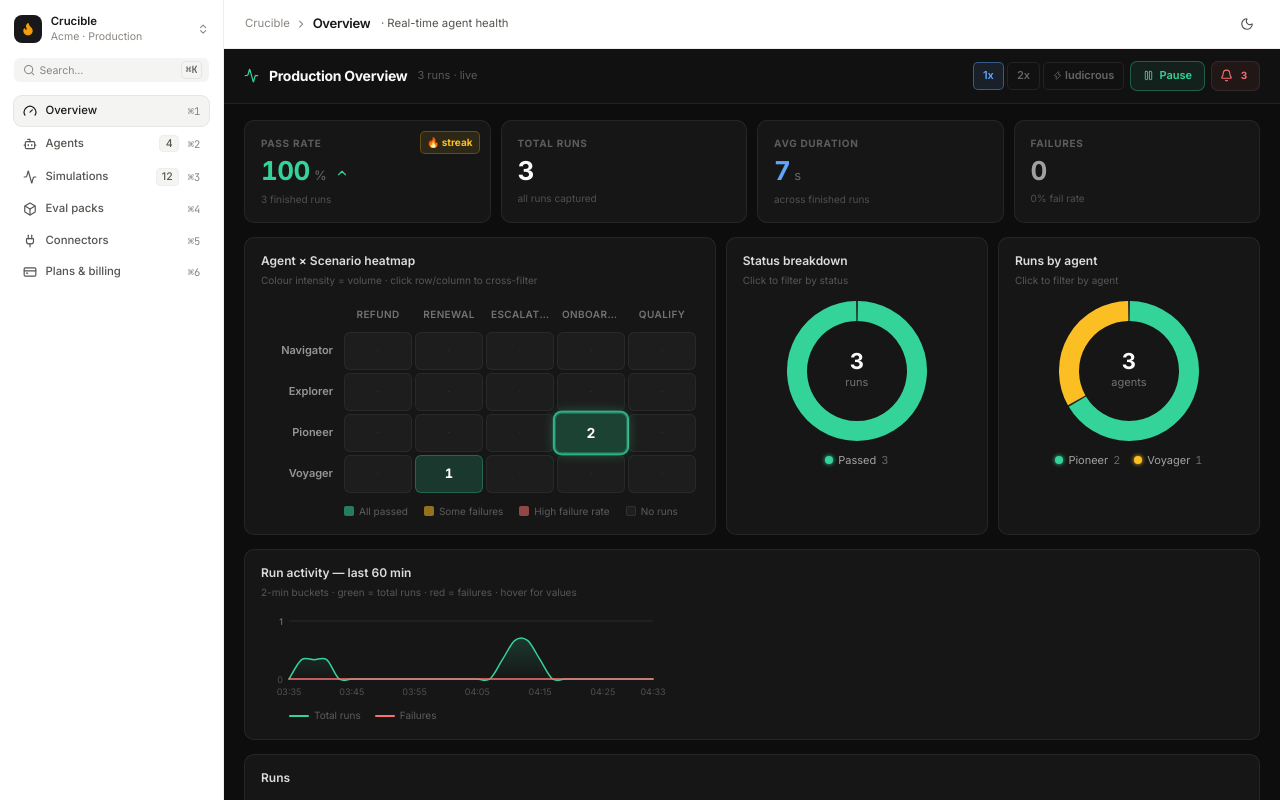
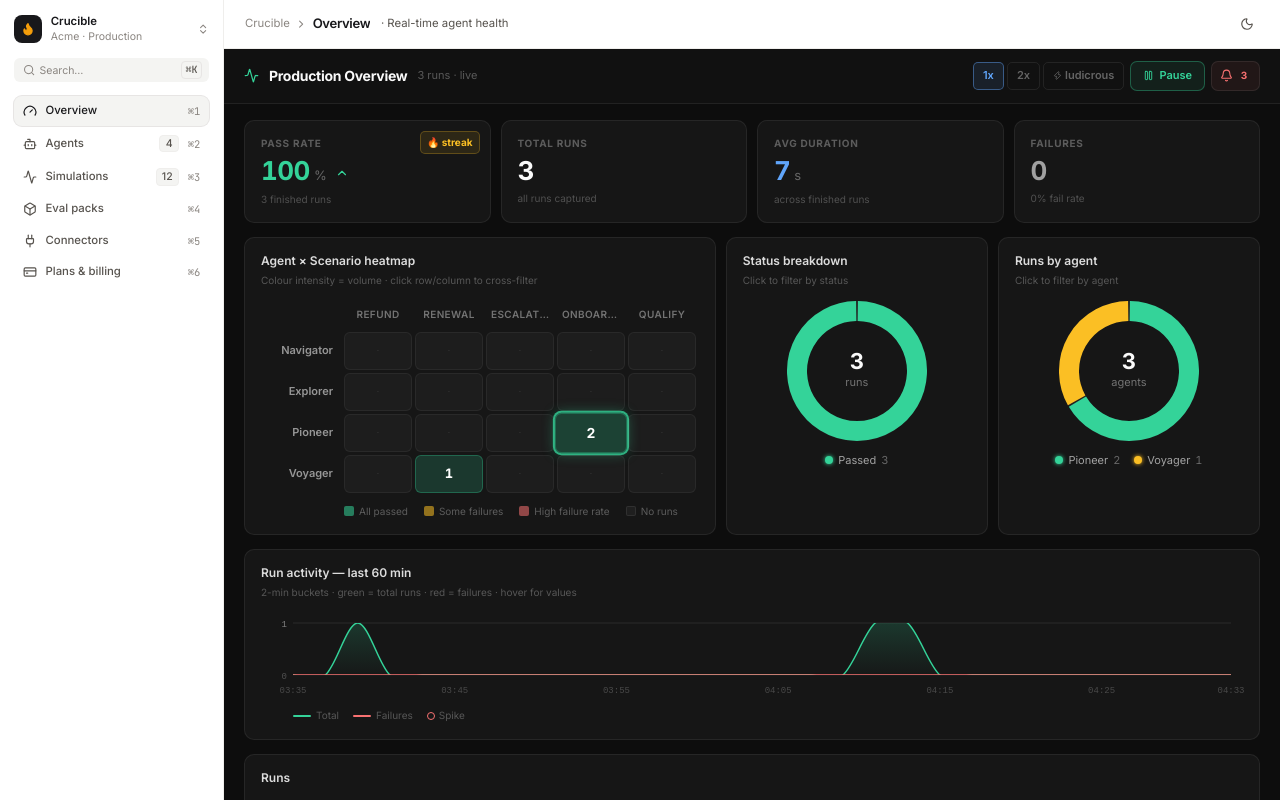
Before and after one commit to Soffi-Originals/crucible-demo, a React (Vite) app: page / in a window 1280 px wide. Shown: the top 800 px of the page. Built offline with nearby package versions, Linux system fonts and the light colour scheme.

Commit message:
AI: Update src/components/charts/TimeSeriesChart.tsx

```diff
--- a/src/components/charts/TimeSeriesChart.tsx
+++ b/src/components/charts/TimeSeriesChart.tsx
@@ -1,246 +1,337 @@
 import * as React from 'react'
 
 export interface TimeSeriesPoint {
-  label: string      // e.g. "12:04"
+  label: string
   passed: number
   failed: number
   total: number
+  tsMs: number // epoch ms for this bucket
 }
 
 interface TimeSeriesChartProps {
   points: TimeSeriesPoint[]
   height?: number
+  windowSec?: number // how many seconds of data to show
+  onBrush?: (from: number, to: number) => void // epoch ms range from brush
+  brushRange?: [number, number] | null
 }
 
-function smooth(pts: number[]): number[] {
-  if (pts.length < 3) return pts
-  return pts.map((v, i) => {
-    if (i === 0 || i === pts.length - 1) return v
-    return (pts[i - 1] + v + pts[i + 1]) / 3
-  })
-}
-
+// Catmull-Rom path builder (no NaN guard)
 function buildPath(values: number[], maxVal: number, w: number, h: number): string {
-  if (values.length < 2) return ''
-  const stepX = w / (values.length - 1)
-  const scaleY = maxVal > 0 ? h / maxVal : 1
-
-  const points = values.map((v, i) => ({
-    x: i * stepX,
-    y: h - v * scaleY,
-  }))
-
-  // Catmull-rom to cubic bezier
-  let d = `M ${points[0].x} ${points[0].y}`
-  for (let i = 0; i < points.length - 1; i++) {
-    const p0 = points[Math.max(0, i - 1)]
-    const p1 = points[i]
-    const p2 = points[i + 1]
-    const p3 = points[Math.min(points.length - 1, i + 2)]
-
+  if (values.length < 2 || w <= 0 || h <= 0) return ''
+  const safe = maxVal > 0 ? maxVal : 1
+  const step = w / Math.max(values.length - 1, 1)
+  const pts = values.map((v, i) => ({ x: i * step, y: h - (v / safe) * h }))
+  let d = `M ${pts[0].x.toFixed(2)} ${pts[0].y.toFixed(2)}`
+  for (let i = 0; i < pts.length - 1; i++) {
+    const p0 = pts[Math.max(0, i - 1)]
+    const p1 = pts[i]
+    const p2 = pts[i + 1]
+    const p3 = pts[Math.min(pts.length - 1, i + 2)]
     const cp1x = p1.x + (p2.x - p0.x) / 6
     const cp1y = p1.y + (p2.y - p0.y) / 6
     const cp2x = p2.x - (p3.x - p1.x) / 6
     const cp2y = p2.y - (p3.y - p1.y) / 6
-
-    d += ` C ${cp1x} ${cp1y} ${cp2x} ${cp2y} ${p2.x} ${p2.y}`
+    d += ` C ${cp1x.toFixed(2)} ${cp1y.toFixed(2)} ${cp2x.toFixed(2)} ${cp2y.toFixed(2)} ${p2.x.toFixed(2)} ${p2.y.toFixed(2)}`
   }
   return d
 }
 
-function buildAreaPath(values: number[], maxVal: number, w: number, h: number): string {
+function buildArea(values: number[], maxVal: number, w: number, h: number): string {
   const line = buildPath(values, maxVal, w, h)
-  if (!line) return ''
-  const stepX = w / (values.length - 1)
-  const lastX = (values.length - 1) * stepX
-  return `${line} L ${lastX} ${h} L 0 ${h} Z`
+  if (!line || values.length < 2) return ''
+  const step = w / Math.max(values.length - 1, 1)
+  const lastX = ((values.length - 1) * step).toFixed(2)
+  return `${line} L ${lastX} ${h.toFixed(2)} L 0 ${h.toFixed(2)} Z`
 }
 
-export function TimeSeriesChart({ points, height = 80 }: TimeSeriesChartProps) {
+// Detect anomaly spikes (value > mean + 2σ)
+function anomalyIdxs(values: number[]): Set<number> {
+  if (values.length < 4) return new Set()
+  const mean = values.reduce((s, v) => s + v, 0) / values.length
+  const variance = values.reduce((s, v) => s + (v - mean) ** 2, 0) / values.length
+  const sigma = Math.sqrt(variance)
+  const threshold = mean + 2 * sigma
+  const out = new Set<number>()
+  values.forEach((v, i) => { if (v > threshold && sigma > 0) out.add(i) })
+  return out
+}
+
+export function TimeSeriesChart({ points, height = 110, onBrush, brushRange }: TimeSeriesChartProps) {
+  const containerRef = React.useRef<HTMLDivElement>(null)
   const svgRef = React.useRef<SVGSVGElement>(null)
-  const [svgW, setSvgW] = React.useState(400)
-  const [tooltip, setTooltip] = React.useState<{ x: number; y: number; pt: TimeSeriesPoint } | null>(null)
+  const [svgW, setSvgW] = React.useState(600)
+  const [hoverIdx, setHoverIdx] = React.useState<number | null>(null)
+  const [brushStart, setBrushStart] = React.useState<number | null>(null)
+  const [brushEnd, setBrushEnd] = React.useState<number | null>(null)
+  const [isDragging, setIsDragging] = React.useState(false)
 
   React.useEffect(() => {
-    if (!svgRef.current) return
+    if (!containerRef.current) return
     const ro = new ResizeObserver((entries) => {
-      setSvgW(entries[0].contentRect.width)
+      const w = entries[0].contentRect.width
+      if (w > 0) setSvgW(w)
     })
-    ro.observe(svgRef.current.parentElement!)
-    setSvgW(svgRef.current.parentElement!.getBoundingClientRect().width)
+    ro.observe(containerRef.current)
+    const w = containerRef.current.getBoundingClientRect().width
+    if (w > 0) setSvgW(w)
     return () => ro.disconnect()
   }, [])
 
-  const PAD = { top: 8, right: 8, bottom: 24, left: 28 }
-  const w = svgW - PAD.left - PAD.right
-  const h = height - PAD.top - PAD.bottom
+  const PAD = { top: 10, right: 12, bottom: 28, left: 32 }
+  const w = Math.max(svgW - PAD.left - PAD.right, 1)
+  const h = Math.max(height - PAD.top - PAD.bottom, 1)
 
-  const smoothedTotal = smooth(points.map((p) => p.total))
-  const smoothedFailed = smooth(points.map((p) => p.failed))
-  const maxVal = Math.max(...smoothedTotal, 1)
+  const totals = points.map((p) => p.total)
+  const fails = points.map((p) => p.failed)
+  const maxVal = Math.max(...totals, 1)
 
-  const totalPath = buildPath(smoothedTotal, maxVal, w, h)
-  const failPath = buildPath(smoothedFailed, maxVal, w, h)
-  const totalArea = buildAreaPath(smoothedTotal, maxVal, w, h)
+  const totalPath = buildPath(totals, maxVal, w, h)
+  const failPath = buildPath(fails, maxVal, w, h)
+  const totalArea = buildArea(totals, maxVal, w, h)
 
-  // Y-axis ticks
   const yTicks = [0, Math.ceil(maxVal / 2), Math.ceil(maxVal)]
+  const anomalies = anomalyIdxs(fails)
 
-  // X-axis labels (only every Nth to avoid crowding)
+  // Only label every Nth bucket to avoid crowding — show ~6 labels
+  const step = w / Math.max(points.length - 1, 1)
   const labelEvery = Math.max(1, Math.floor(points.length / 6))
 
-  // Hover handling
+  // Convert pixel X to data index
+  const xToIdx = (px: number) => {
+    const rel = px - PAD.left
+    return Math.max(0, Math.min(points.length - 1, Math.round((rel / w) * (points.length - 1))))
+  }
+
   const handleMouseMove = (e: React.MouseEvent<SVGSVGElement>) => {
     const rect = svgRef.current!.getBoundingClientRect()
-    const relX = e.clientX - rect.left - PAD.left
-    const idx = Math.round((relX / w) * (points.length - 1))
-    const clamped = Math.max(0, Math.min(points.length - 1, idx))
-    const pt = points[clamped]
-    const stepX = w / Math.max(1, points.length - 1)
-    setTooltip({ x: clamped * stepX + PAD.left, y: PAD.top, pt })
+    const relX = e.clientX - rect.left
+    const idx = xToIdx(relX)
+    setHoverIdx(idx)
+    if (isDragging && brushStart !== null) {
+      setBrushEnd(relX - PAD.left)
+    }
   }
+
+  const handleMouseDown = (e: React.MouseEvent<SVGSVGElement>) => {
+    const rect = svgRef.current!.getBoundingClientRect()
+    setBrushStart(e.clientX - rect.left - PAD.left)
+    setBrushEnd(null)
+    setIsDragging(true)
+  }
+
+  const handleMouseUp = () => {
+    if (isDragging && brushStart !== null && brushEnd !== null && onBrush && points.length > 1) {
+      const i1 = xToIdx(brushStart + PAD.left)
+      const i2 = xToIdx(brushEnd + PAD.left)
+      const [lo, hi] = i1 <= i2 ? [i1, i2] : [i2, i1]
+      if (hi > lo && points[lo] && points[hi]) {
+        onBrush(points[lo].tsMs, points[hi].tsMs)
+      }
+    }
+    setIsDragging(false)
+    setBrushStart(null)
+    setBrushEnd(null)
+  }
+
+  // Brush region from external brushRange prop
+  const extBrushX1 = React.useMemo(() => {
+    if (!brushRange || points.length < 2) return null
+    const [from] = brushRange
+    const startMs = points[0].tsMs
+    const endMs = points[points.length - 1].tsMs
+    const span = endMs - startMs || 1
+    return ((from - startMs) / span) * w
+  }, [brushRange, points, w])
+
+  const extBrushX2 = React.useMemo(() => {
+    if (!brushRange || points.length < 2) return null
+    const [, to] = brushRange
+    const startMs = points[0].tsMs
+    const endMs = points[points.length - 1].tsMs
+    const span = endMs - startMs || 1
+    return ((to - startMs) / span) * w
+  }, [brushRange, points, w])
 
   if (points.length < 2) {
     return (
-      <div style={{ height, display: 'flex', alignItems: 'center', justifyContent: 'center' }}>
+      <div ref={containerRef} style={{ height, display: 'flex', alignItems: 'center', justifyContent: 'center' }}>
         <span style={{ fontSize: 12, color: 'rgba(255,255,255,0.2)' }}>waiting for data...</span>
       </div>
     )
   }
 
+  const hoverPt = hoverIdx !== null ? points[hoverIdx] : null
+  const hoverX = hoverIdx !== null ? hoverIdx * step : null
+  const hoverY = hoverIdx !== null && totals[hoverIdx] !== undefined
+    ? h - (totals[hoverIdx] / maxVal) * h
+    : null
+
+  // Drag brush pixel coords
+  const dragBrushX1 = brushStart !== null ? Math.min(brushStart, brushEnd ?? brushStart) : null
+  const dragBrushW = brushStart !== null && brushEnd !== null ? Math.abs(brushEnd - brushStart) : 0
+
   return (
-    <div style={{ position: 'relative', width: '100%' }}>
+    <div ref={containerRef} style={{ position: 'relative', width: '100%' }}>
       <svg
         ref={svgRef}
         width="100%"
         height={height}
         onMouseMove={handleMouseMove}
-        onMouseLeave={() => setTooltip(null)}
-        style={{ display: 'block', overflow: 'visible', cursor: 'crosshair' }}
+        onMouseLeave={() => { setHoverIdx(null); setIsDragging(false) }}
+        onMouseDown={handleMouseDown}
+        onMouseUp={handleMouseUp}
+        style={{ display: 'block', overflow: 'visible', cursor: onBrush ? 'crosshair' : 'default', userSelect: 'none' }}
       >
         <defs>
-          <linearGradient id="totalGrad" x1="0" y1="0" x2="0" y2="1">
-            <stop offset="0%" stopColor="#34d399" stopOpacity="0.18" />
+          <linearGradient id="tsGradTotal" x1="0" y1="0" x2="0" y2="1">
+            <stop offset="0%" stopColor="#34d399" stopOpacity="0.2" />
             <stop offset="100%" stopColor="#34d399" stopOpacity="0" />
           </linearGradient>
-          <linearGradient id="failGrad" x1="0" y1="0" x2="0" y2="1">
-            <stop offset="0%" stopColor="#f87171" stopOpacity="0.15" />
-            <stop offset="100%" stopColor="#f87171" stopOpacity="0" />
-          </linearGradient>
+          <clipPath id="tsClip">
+            <rect x={0} y={0} width={w} height={h} />
+          </clipPath>
         </defs>
 
         <g transform={`translate(${PAD.left},${PAD.top})`}>
-          {/* Y grid lines */}
+          {/* Y grid + ticks */}
           {yTicks.map((tick) => {
-            const y = h - (tick / maxVal) * h
+            const yy = h - (tick / maxVal) * h
             return (
               <g key={tick}>
-                <line x1={0} y1={y} x2={w} y2={y} stroke="rgba(255,255,255,0.05)" strokeWidth={1} />
-                <text x={-6} y={y + 4} textAnchor="end" fontSize={9} fill="rgba(255,255,255,0.25)">
+                <line x1={0} y1={yy} x2={w} y2={yy} stroke="rgba(255,255,255,0.05)" strokeWidth={1} />
+                <text x={-6} y={yy + 4} textAnchor="end" fontSize={9} fill="rgba(255,255,255,0.25)" fontFamily="monospace">
                   {tick}
                 </text>
               </g>
             )
           })}
 
-          {/* Total area fill */}
+          {/* External brush region */}
+          {extBrushX1 !== null && extBrushX2 !== null && (
+            <rect
+              x={Math.max(0, extBrushX1)}
+              y={0}
+              width={Math.min(w, extBrushX2) - Math.max(0, extBrushX1)}
+              height={h}
+              fill="rgba(96,165,250,0.08)"
+              stroke="rgba(96,165,250,0.25)"
+              strokeWidth={1}
+              rx={2}
+            />
+          )}
+
+          {/* Drag brush region */}
+          {dragBrushX1 !== null && dragBrushW > 4 && (
+            <rect
+              x={dragBrushX1}
+              y={0}
+              width={dragBrushW}
+              height={h}
+              fill="rgba(96,165,250,0.07)"
+              stroke="rgba(96,165,250,0.2)"
+              strokeWidth={1}
+              rx={2}
+            />
+          )}
+
+          {/* Area fill */}
           {totalArea && (
-            <path d={totalArea} fill="url(#totalGrad)" />
+            <path d={totalArea} fill="url(#tsGradTotal)" clipPath="url(#tsClip)" />
           )}
 
           {/* Total line */}
           {totalPath && (
-            <path
-              d={totalPath}
-              fill="none"
-              stroke="#34d399"
-              strokeWidth={1.5}
-              strokeLinecap="round"
-              strokeLinejoin="round"
-            />
+            <path d={totalPath} fill="none" stroke="#34d399" strokeWidth={1.5} strokeLinecap="round" clipPath="url(#tsClip)" />
           )}
 
-          {/* Failed line */}
+          {/* Failure line */}
           {failPath && (
-            <path
-              d={failPath}
-              fill="none"
-              stroke="#f87171"
-              strokeWidth={1.5}
-              strokeLinecap="round"
-              strokeLinejoin="round"
-              strokeDasharray="none"
-            />
+            <path d={failPath} fill="none" stroke="#f87171" strokeWidth={1.5} strokeLinecap="round" clipPath="url(#tsClip)" />
           )}
 
-          {/* X labels */}
+          {/* Anomaly markers on failure spikes */}
+          {[...anomalies].map((idx) => {
+            const safe = maxVal > 0 ? maxVal : 1
+            const xx = idx * step
+            const yy = h - (fails[idx] / safe) * h
+            if (!isFinite(xx) || !isFinite(yy)) return null
+            return (
+              <g key={`anom-${idx}`}>
+                <circle cx={xx} cy={yy} r={5} fill="none" stroke="#f87171" strokeWidth={1.5} opacity={0.7} />
+                <circle cx={xx} cy={yy} r={2} fill="#f87171" opacity={0.9} />
+              </g>
+            )
+          })}
+
+          {/* X axis labels */}
           {points.map((pt, i) => {
             if (i % labelEvery !== 0 && i !== points.length - 1) return null
-            const x = (i / Math.max(1, points.length - 1)) * w
+            const xx = i * step
             return (
-              <text key={i} x={x} y={h + 16} textAnchor="middle" fontSize={9} fill="rgba(255,255,255,0.25)">
+              <text key={i} x={xx} y={h + 18} textAnchor="middle" fontSize={9} fill="rgba(255,255,255,0.22)" fontFamily="monospace">
                 {pt.label}
               </text>
             )
           })}
 
           {/* Hover crosshair */}
-          {tooltip && (
+          {hoverX !== null && hoverY !== null && isFinite(hoverX) && isFinite(hoverY) && (
             <>
-              <line
-                x1={tooltip.x - PAD.left}
-                y1={0}
-                x2={tooltip.x - PAD.left}
-                y2={h}
-                stroke="rgba(255,255,255,0.15)"
-                strokeWidth={1}
-                strokeDasharray="3 3"
-              />
-              <circle
-                cx={tooltip.x - PAD.left}
-                cy={h - (smoothedTotal[points.indexOf(tooltip.pt)] / maxVal) * h}
-                r={3}
-                fill="#34d399"
-              />
+              <line x1={hoverX} y1={0} x2={hoverX} y2={h} stroke="rgba(255,255,255,0.12)" strokeWidth={1} strokeDasharray="3 3" />
+              <circle cx={hoverX} cy={hoverY} r={3} fill="#34d399" />
             </>
           )}
         </g>
       </svg>
 
-      {/* Tooltip */}
-      {tooltip && (
+      {/* Hover tooltip */}
+      {hoverPt && hoverX !== null && (
         <div style={{
           position: 'absolute',
           top: 4,
-          left: Math.min(tooltip.x + 8, svgW - 100),
-          background: '#1e1e1e',
+          left: Math.min(hoverX + PAD.left + 10, svgW - 120),
+          background: '#1a1a1a',
           border: '1px solid rgba(255,255,255,0.12)',
           borderRadius: 6,
-          padding: '5px 10px',
+          padding: '6px 10px',
           pointerEvents: 'none',
           zIndex: 10,
+          minWidth: 100,
         }}>
-          <div style={{ fontSize: 10, color: 'rgba(255,255,255,0.4)', marginBottom: 2 }}>{tooltip.pt.label}</div>
-          <div style={{ display: 'flex', gap: 10 }}>
-            <span style={{ fontSize: 12, color: '#34d399', fontWeight: 600 }}>▲ {tooltip.pt.total}</span>
-            {tooltip.pt.failed > 0 && (
-              <span style={{ fontSize: 12, color: '#f87171', fontWeight: 600 }}>✗ {tooltip.pt.failed}</span>
+          <div style={{ fontSize: 10, color: 'rgba(255,255,255,0.35)', marginBottom: 4, fontFamily: 'monospace' }}>{hoverPt.label}</div>
+          <div style={{ display: 'flex', flexDirection: 'column', gap: 2 }}>
+            <span style={{ fontSize: 12, color: '#34d399', fontWeight: 700, fontVariantNumeric: 'tabular-nums' }}>
+              {hoverPt.total} runs
+            </span>
+            {hoverPt.failed > 0 && (
+              <span style={{ fontSize: 11, color: '#f87171', fontWeight: 600 }}>
+                {hoverPt.failed} failed {anomalies.has(hoverIdx!) ? '⚠ spike' : ''}
+              </span>
             )}
           </div>
         </div>
       )}
 
-      {/* Legend */}
-      <div style={{ display: 'flex', gap: 14, marginTop: 4, paddingLeft: PAD.left }}>
-        {[
-          { color: '#34d399', label: 'Total runs' },
-          { color: '#f87171', label: 'Failures' },
-        ].map(({ color, label }) => (
-          <div key={label} style={{ display: 'flex', alignItems: 'center', gap: 5 }}>
-            <div style={{ width: 20, height: 2, backgroundColor: color, borderRadius: 1 }} />
-            <span style={{ fontSize: 10, color: 'rgba(255,255,255,0.3)' }}>{label}</span>
-          </div>
-        ))}
+      {/* Legend + drag hint */}
+      <div style={{ display: 'flex', alignItems: 'center', gap: 14, marginTop: 4, paddingLeft: PAD.left }}>
+        <div style={{ display: 'flex', alignItems: 'center', gap: 5 }}>
+          <div style={{ width: 18, height: 2, backgroundColor: '#34d399', borderRadius: 1 }} />
+          <span style={{ fontSize: 10, color: 'rgba(255,255,255,0.28)' }}>Total</span>
+        </div>
+        <div style={{ display: 'flex', alignItems: 'center', gap: 5 }}>
+          <div style={{ width: 18, height: 2, backgroundColor: '#f87171', borderRadius: 1 }} />
+          <span style={{ fontSize: 10, color: 'rgba(255,255,255,0.28)' }}>Failures</span>
+        </div>
+        <div style={{ display: 'flex', alignItems: 'center', gap: 4 }}>
+          <div style={{ width: 8, height: 8, borderRadius: '50%', border: '1.5px solid #f87171', backgroundColor: 'transparent' }} />
+          <span style={{ fontSize: 10, color: 'rgba(255,255,255,0.28)' }}>Spike</span>
+        </div>
+        {onBrush && (
+          <span style={{ fontSize: 10, color: 'rgba(255,255,255,0.18)', marginLeft: 'auto' }}>
+            drag to select time window
+          </span>
+        )}
       </div>
     </div>
   )
```
